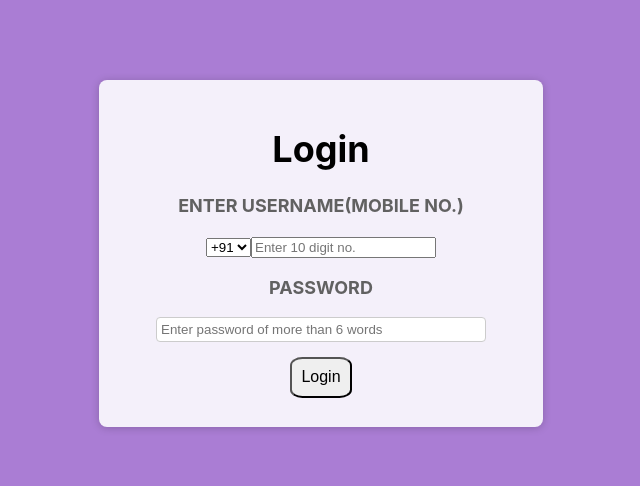
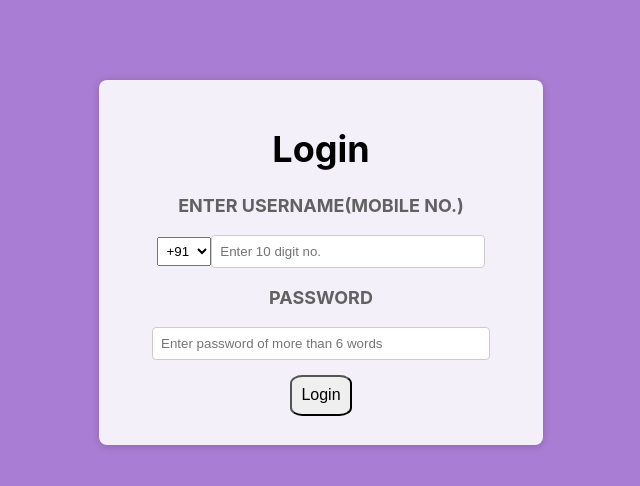
Before and after one commit to sagar67/MovieFetch, a React (Create React App) app: page /login in a window 1280 px wide. Shown: the top 486 px of the page, without its empty margins (319-959 px from the left). Built offline with nearby package versions, Linux system fonts and the light colour scheme.

Commit message:
update Auth files

```diff
--- a/src/component/Auth.js
+++ b/src/component/Auth.js
@@ -26,19 +26,15 @@ const Auth = () => {
   };
 
   const loginHandler = () => {
-    if (
-      enteredPassword.trim().length < 6
-    ) {
+    if (enteredPassword.trim().length < 6) {
       return alert("Password should be more than 6");
     }
-    if (
-      enteredUsername.trim().length < 10
-    ) {
+    if (enteredUsername.trim().length < 10) {
       return alert("Entered less than 10 digits number");
     }
 
     dispatch(authActions.isLogin());
-  dispatch(authActions.username(enteredUsername))
+    dispatch(authActions.username(enteredUsername));
   };
 
   return (
@@ -49,7 +45,8 @@ const Auth = () => {
           <div className={classes.control}>
             <label htmlFor="mobile">Enter Username(Mobile No.)</label>
           </div>
-          <select>
+          <div className={classes.user}>
+          <select className={classes.select}>
             <option>+91</option>
           </select>
             <input
@@ -59,6 +56,7 @@ const Auth = () => {
               value={enteredUsername}
               onChange={usernameHandler}
             />
+          </div>
           <div className={classes.control}>
             <label htmlFor="enterpassword">Password</label>
             <input
--- a/src/component/Auth.module.css
+++ b/src/component/Auth.module.css
@@ -23,12 +23,26 @@
   font-weight: bold;
 }
 
+.select {
+  padding: 0.30rem;
+}
+
+.user input {
+  padding: 00.50rem;
+  display: inline-block;
+  margin: auto;
+  width: 16rem;
+  border-radius: 4px;
+  padding: 0.50rem;
+  border: 1px solid #ccc;
+}
+
 .control input {
   display: block;
   width: 20rem;
   margin: auto;
   border-radius: 4px;
-  padding: 0.25rem;
+  padding: 0.50rem;
   border: 1px solid #ccc;
 }
 
```
Lines whose indentation alone changed are shown as unchanged.
